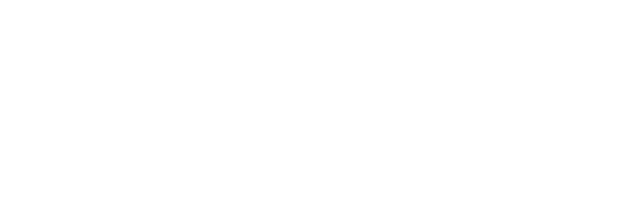
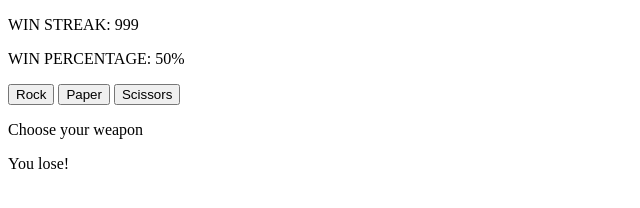
Before and after one commit to Thuziel/rock-paper-scissors, a plain HTML site: page index.html in a window 1280 px wide. Shown: the whole page, without its empty margins (0-640 px from the left). Drawn offline with Linux system fonts and the light colour scheme.

Commit message:
Create page content
Flesh out page content with html

```diff
--- a/index.html
+++ b/index.html
@@ -6,6 +6,20 @@
     <title>Rock Paper Scissors</title>
 </head>
 <body>
-
+    <header class="header">
+        <p id="winStreak">WIN STREAK: 999</p>
+        <p id="winPercentage">WIN PERCENTAGE: 50%</p>
+    </header>
+    <main>
+        <div id="options">
+            <button>Rock</button>
+            <button>Paper</button>
+            <button>Scissors</button>
+        </div>
+        <div id="text">
+            <p id="selection">Choose your weapon</p>
+            <p id="result">You lose!</p>
+        </div>
+    </main>
 </body>
 </html>
```
